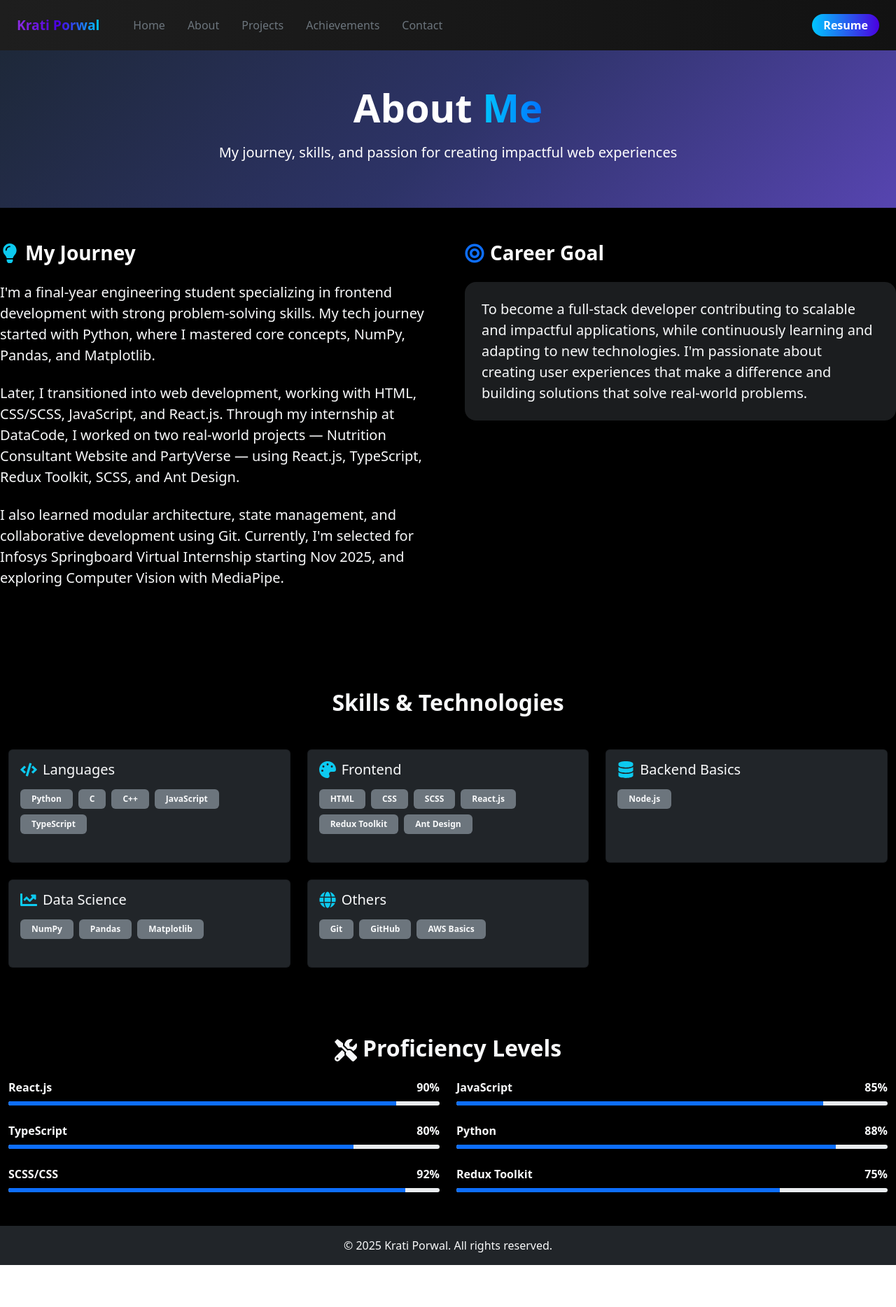
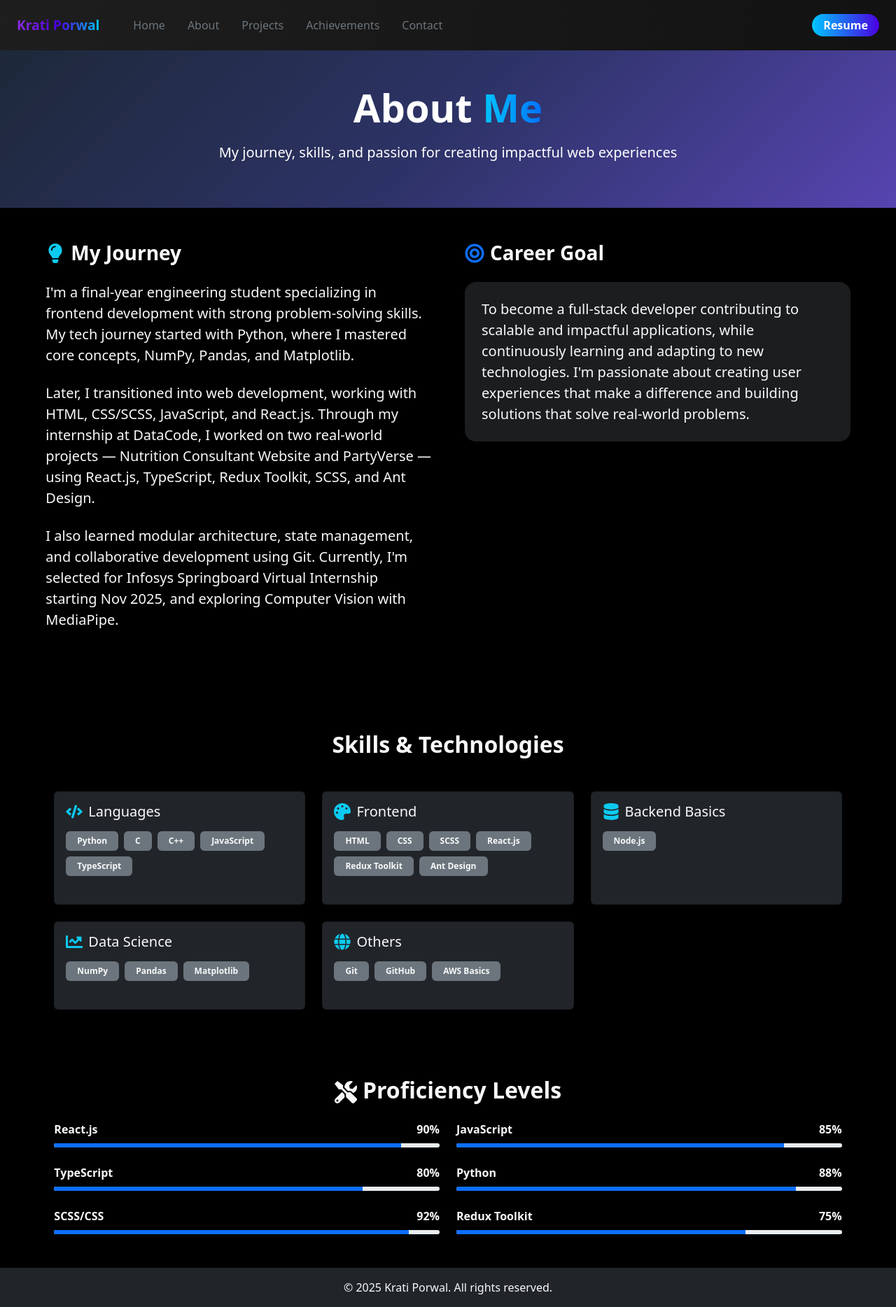
Before and after one commit to krati-porwal/My-Portfolio, a React (Vite) app: page /about in a window 1280 px wide. Shown: the top 1868 px of the page at 70% size. Before the commit the page ends 1808 px from the top, so only its background shows below. Built offline with nearby package versions, Linux system fonts and the light colour scheme.

Commit message:
improve alignment of about page

```diff
--- a/src/pages/About/JourneySection.jsx
+++ b/src/pages/About/JourneySection.jsx
@@ -12,7 +12,8 @@ while continuously learning and adapting to new technologies. I'm passionate abo
 user experiences that make a difference and building solutions that solve real-world problems.`;
 
   return (
-    <section className="py-5 bg-black text-white">
+    <section className="row mx-0 d-flex justify-content-center align-items-center py-5 bg-black text-white">
+      <div className="col-md-11 col-12">
       <div className="row justify-content-center gx-5">
         {/* Journey Section */}
         <div className="col-md-6 mb-4">
@@ -36,6 +37,7 @@ user experiences that make a difference and building solutions that solve real-w
           </div>
         </div>
       </div>
+      </div>
     </section>
   );
 };
--- a/src/pages/About/ProficiencySection.jsx
+++ b/src/pages/About/ProficiencySection.jsx
@@ -12,8 +12,9 @@ const ProficiencySection = () => {
 
   return (
     <section
-      className="py-5 text-light bg-black"
+      className="row mx-0 d-flex justify-content-center align-items-center py-5 text-light bg-black"
     >
+      <div className="col-md-11 col-12">
       {/* Section Title */}
       <h2 className="text-center fw-bold mb-4">
         <FaTools className="me-2" />
@@ -46,6 +47,7 @@ const ProficiencySection = () => {
           </div>
         ))}
       </div>
+      </div>
     </section>
   );
 };
--- a/src/pages/About/SkillsSection.jsx
+++ b/src/pages/About/SkillsSection.jsx
@@ -31,7 +31,8 @@ const SkillsSection = () => {
   ];
 
   return (
-    <section className="py-5 bg-black text-light">
+    <section className="row mx-0 d-flex justify-content-center align-items-center py-5 bg-black text-light">
+      <div className="col-md-11 col-12">
       <h2 className="text-center mb-5 fw-bold">Skills &amp; Technologies</h2>
       <div className="row g-4 mx-0">
         {skillsData.map((category, index) => (
@@ -40,6 +41,7 @@ const SkillsSection = () => {
           </div>
         ))}
       </div>
+      </div>
     </section>
   );
 };
```
